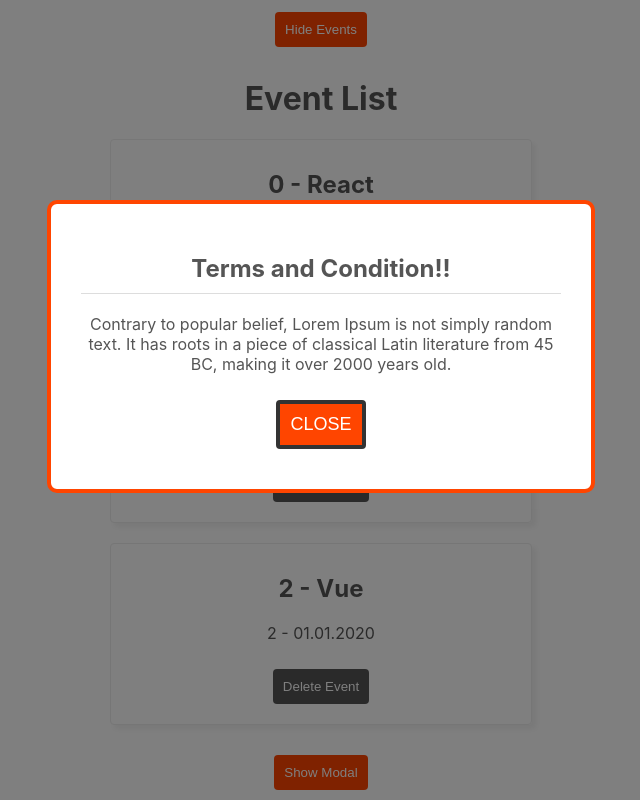
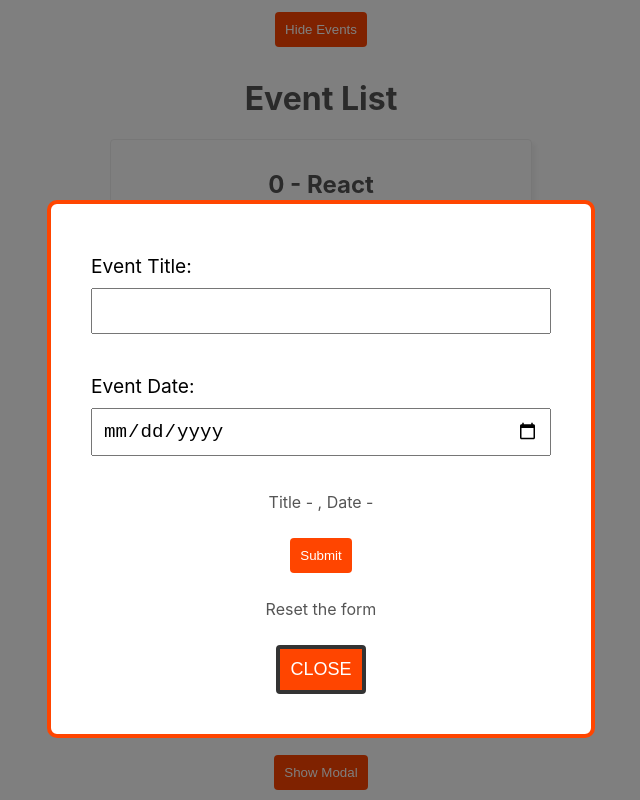
Before and after one commit to jisshub/Build-Web-Apps-React-Firebase, a React (Create React App) app: page / in a window 1280 px wide. Both pictures are taken after a click on the button "Show Modal". Shown: the part 285-1085 px from the top of the page, without its empty margins (319-959 px from the left). Built offline with nearby package versions, Linux system fonts and the light colour scheme.

Commit message:
Controlled inputs

```diff
--- a/src/App.js
+++ b/src/App.js
@@ -3,6 +3,7 @@ import React, { useState } from 'react';
 import Title from './components/Title';
 import Modal from './components/Modal';
 import EventList from './components/EventList';
+import NewEventForm from './components/NewEventForm';
 
 function App() {
   const [events , setEvents] = useState([
@@ -53,8 +54,7 @@ function App() {
         <button onClick={()=>setShowModal(true)}>Show Modal</button>
       </div>
       {showModal && (<Modal handleShowModal={handleShowModal} isShowModal={true}>
-        <h2>Terms and Condition!!</h2>
-        <p>Contrary to popular belief, Lorem Ipsum is not simply random text. It has roots in a piece of classical Latin literature from 45 BC, making it over 2000 years old.</p>
+        <NewEventForm />
       </Modal>)}
     </div>
     )
--- /dev/null
+++ b/src/components/NewEventForm.css
@@ -0,0 +1,10 @@
+.new-event-form label,
+.new-event-form input {
+    display: block;
+    margin: 10px auto;
+    text-align: left;
+    width: 100%;
+    padding: 10px;
+    box-sizing: border-box;
+    font-size: 1.2rem;
+}
--- /dev/null
+++ b/src/components/NewEventForm.js
@@ -0,0 +1,36 @@
+import './NewEventForm.css';
+
+import React, { useState } from 'react'
+
+export default function NewEventForm() {
+  const [title, setTitle] = useState('');
+  const [date, setDate] = useState('');
+
+  const resetForm = () => {
+    setTitle('');
+    setDate('');
+  }
+  return (
+    <form className='new-event-form'>
+      <label>
+          <span>Event Title: </span>
+          <input
+            type="text"
+            onChange={(e) => setTitle(e.target.value)}
+            value={title}
+            />
+      </label>
+      <label>
+          <span>Event Date: </span>
+          <input
+            type="date"
+            onChange={(e) => setDate(e.target.value)}
+            value={date}
+            />
+      </label>
+      <p>Title - {title}, Date - {date}</p>
+      <button>Submit</button>
+      <p onClick={resetForm}>Reset the form</p>
+    </form>
+  )
+}
```
Also changed, not shown: IMAGES/image_11.png (added), 1 other file (tests, documents, lock files or other folders).
